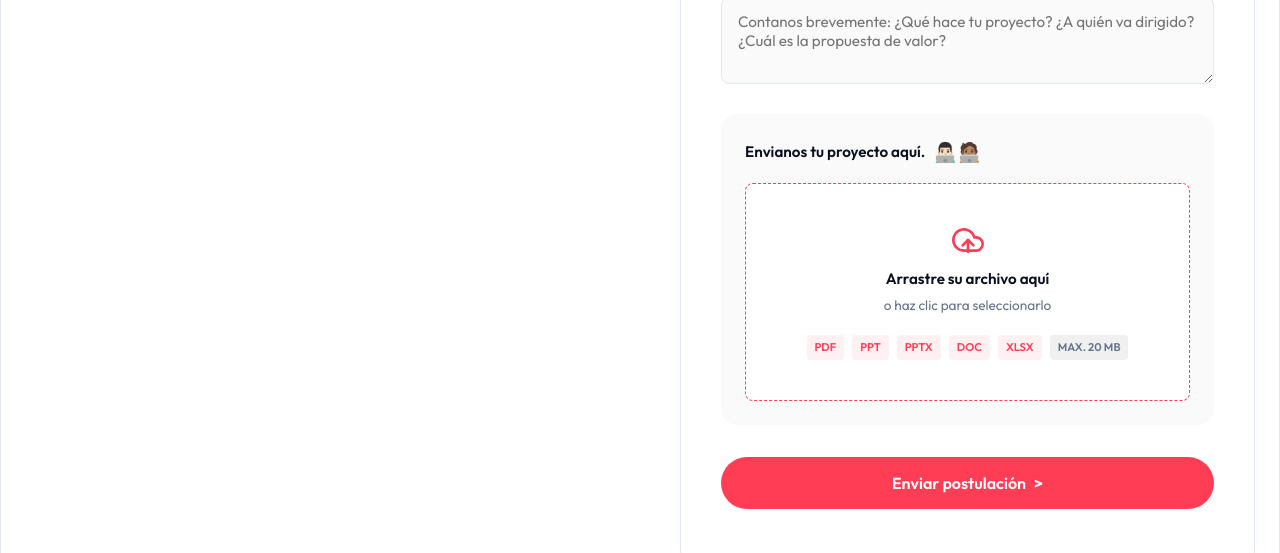
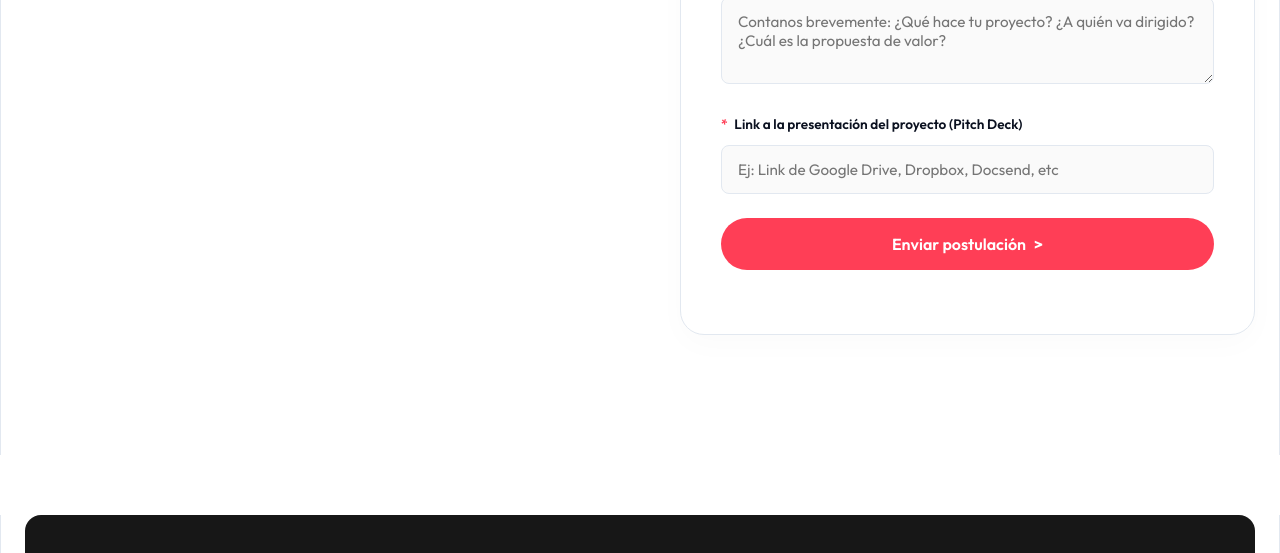
Before and after one commit to brunobollati/emprendeduros, a website: page index.html in a window 1280 px wide. Shown: the part 6516-7069 px from the top of the page. Drawn offline with Linux system fonts and the light colour scheme.

Commit message:
feat: replace file upload input with URL field for project pitch deck link

```diff
--- a/index.html
+++ b/index.html
@@ -832,34 +832,9 @@
                             required></textarea>
                     </div>
 
-                    <div class="upload-wrapper">
-                        <div class="upload-header">
-                            <span class="upload-title">Envianos tu proyecto aquí.</span>
-                            <span class="upload-emojis">👨🏻‍💻🧑🏽‍💻</span>
-                        </div>
-                        <div class="file-upload-box">
-                            <input type="file" name="attachment" accept=".pdf,.ppt,.pptx,.doc,.xlsx" class="file-input"
-                                required>
-                            <div class="upload-content">
-                                <svg class="cloud-icon" width="32" height="32" viewBox="0 0 24 24" fill="none"
-                                    stroke="currentColor" stroke-width="2" stroke-linecap="round"
-                                    stroke-linejoin="round">
-                                    <path d="M18 10h-1.26A8 8 0 1 0 9 20h9a5 5 0 0 0 0-10z"></path>
-                                    <polyline points="16 16 12 12 8 16"></polyline>
-                                    <line x1="12" y1="12" x2="12" y2="21"></line>
-                                </svg>
-                                <p class="drag-text">Arrastre su archivo aquí</p>
-                                <p class="click-text">o haz clic para seleccionarlo</p>
-                                <div class="file-badges">
-                                    <span class="badge">PDF</span>
-                                    <span class="badge">PPT</span>
-                                    <span class="badge">PPTX</span>
-                                    <span class="badge">DOC</span>
-                                    <span class="badge">XLSX</span>
-                                    <span class="badge-max">MAX. 20 MB</span>
-                                </div>
-                            </div>
-                        </div>
+                    <div class="form-group">
+                        <label><span class="req">*</span> Link a la presentación del proyecto (Pitch Deck)</label>
+                        <input type="url" name="Presentacion" placeholder="Ej: Link de Google Drive, Dropbox, Docsend, etc" required>
                     </div>
 
                     <button type="submit" class="btn btn-primary btn-block btn-submit">Enviar postulación <span
```
